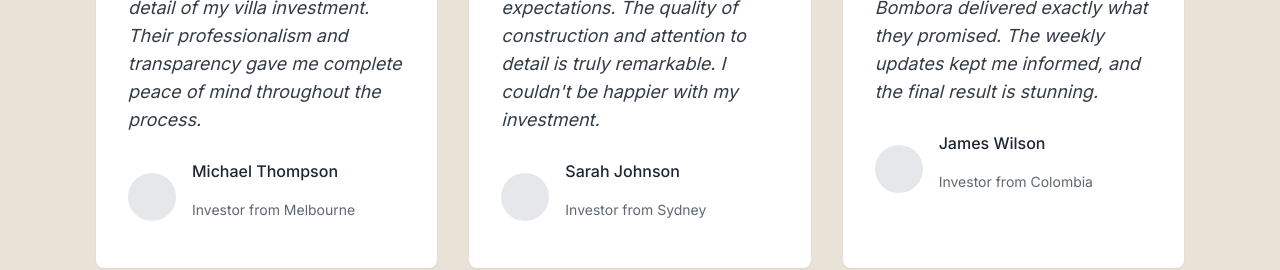
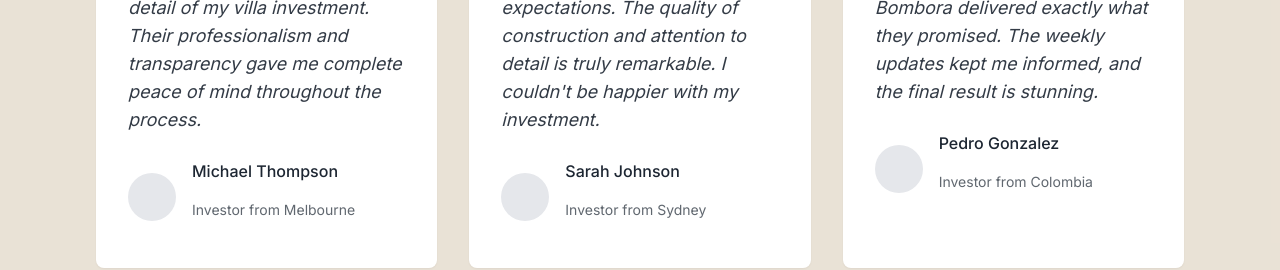
Before and after one commit to nelvino/casa-bombora, a Next.js app: page / in a window 1280 px wide. Shown: the part 5600-5870 px from the top of the page. Built offline with nearby package versions, Linux system fonts and the light colour scheme; a web font is replaced by a local one.

Commit message:
testing github

```diff
--- a/src/components/sections/Testimonials.tsx
+++ b/src/components/sections/Testimonials.tsx
@@ -21,7 +21,7 @@ const testimonialData = [
   },
   {
     quote: "From start to finish, Casa Bombora delivered exactly what they promised. The weekly updates kept me informed, and the final result is stunning.",
-    name: "James Wilson",
+    name: "Pedro Gonzalez",
     title: "Investor from Colombia",
     image: "/images/testimonial-3.jpg",
   },
```
